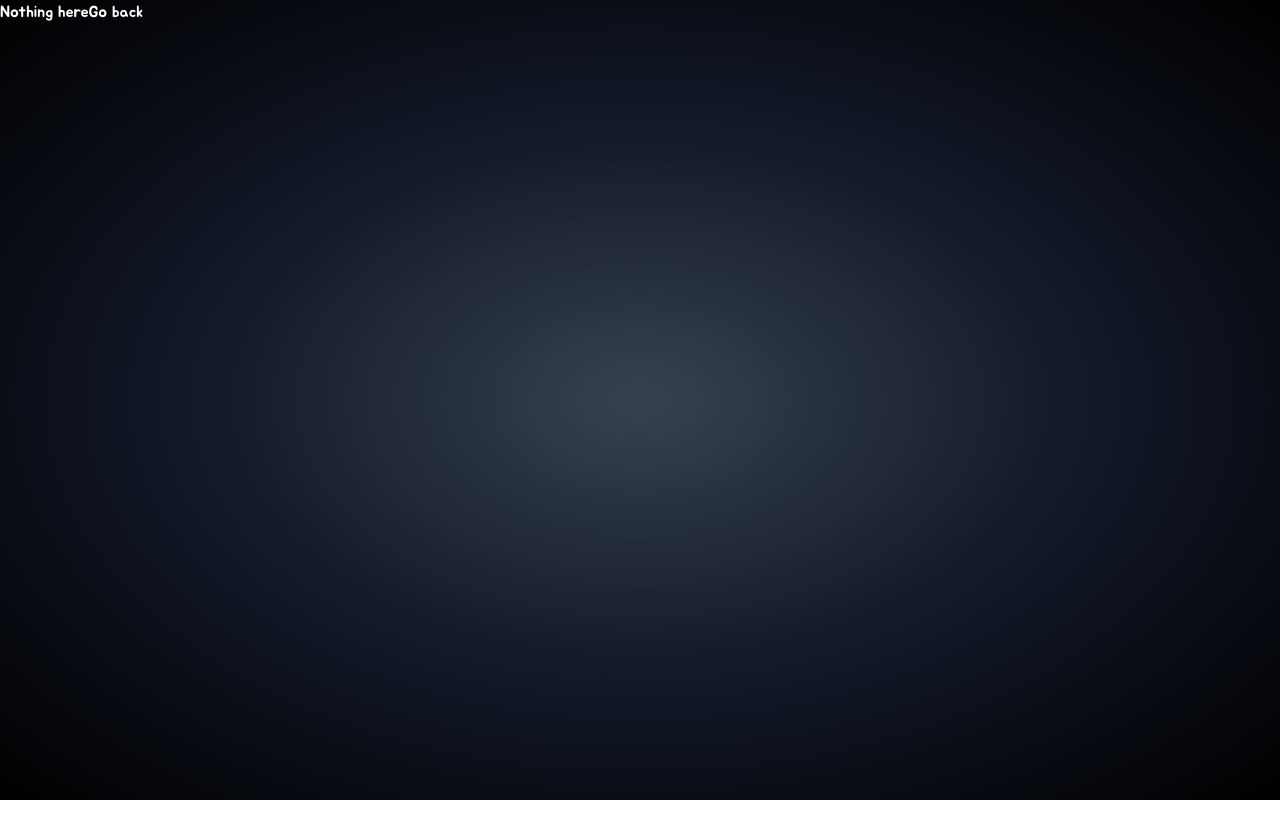
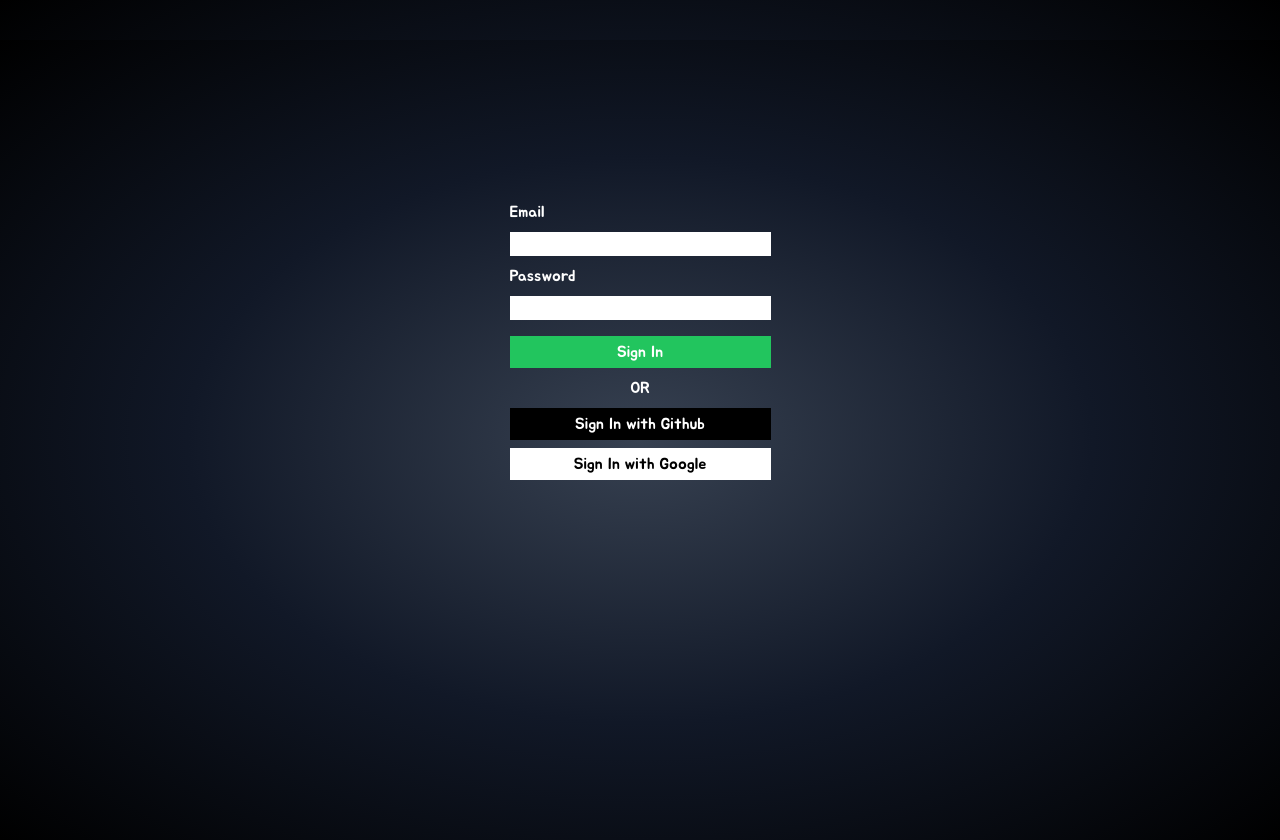
Before and after one commit to arr199/xnova-clone, a Next.js app: page /signin in a window 1280 px wide. Before the commit this address had no page. Before the commit the page ends 800 px from the top, so only its background shows below. Built offline with nearby package versions, Linux system fonts and the light colour scheme.

Commit message:
feat: Add hangar and signin page components

```diff
--- /dev/null
+++ b/src/app/hangar/page.tsx
@@ -0,0 +1,3 @@
+export default function Hangar(): JSX.Element {
+	return <div className="">hangar page</div>;
+}
--- /dev/null
+++ b/src/app/home/page.tsx
@@ -0,0 +1,21 @@
+import { MINES } from '@/entities/mines';
+
+export default function Home(): JSX.Element {
+	return (
+		<div className="flex justify-center p-24  w-full   ">
+			<div className="grid grid-cols-[repeat(auto-fill,minmax(350px,1fr))] gap-10 w-full ">
+				{MINES.map(mine => (
+					<div key={mine.id} className="relative flex flex-col gap-2 p-4 border rounded-md h-52  ">
+						<div className="flex justify-between items-center">
+							<h1 className="text-2xl">{mine.name}</h1>
+							<p className="border px-4 py-1 rounded">{mine.level}</p>
+						</div>
+						<button className="absolute right-2 bottom-2 bg-green-700 px-6 py-2 rounded hover:opacity-80 ">
+							Upgrade Mine
+						</button>
+					</div>
+				))}
+			</div>
+		</div>
+	);
+}
--- /dev/null
+++ b/src/app/signin/page.tsx
@@ -0,0 +1,38 @@
+import { signInWithGithub, signInWithGoogle } from '@/auth/actions';
+import { revalidatePath } from 'next/cache';
+
+revalidatePath('/signin');
+export default async function Page(): Promise<JSX.Element> {
+	return (
+		<div className=" grid place-items-center w-full mt-10">
+			<div className="flex flex-col gap-2 [&>input]:text-black mt-40">
+				<label htmlFor="">Email</label>
+				<input type="email" />
+				<label htmlFor="">Password</label>
+				<input type="password" />
+				<div className="flex flex-col gap-2 w-full items-start">
+					<button className="bg-green-500 py-1 mt-2  w-full">Sign In</button>
+					<span className='self-center'>OR</span>
+					<GithubButton />
+					<GoogleButton />
+				</div>
+			</div>
+		</div>
+	);
+}
+
+function GithubButton(): JSX.Element {
+	return (
+		<form className="w-full" action={signInWithGithub}>
+			<button className="bg-black py-1 w-full">Sign In with Github</button>
+		</form>
+	);
+}
+
+function GoogleButton(): JSX.Element {
+	return (
+		<form className="w-full" action={signInWithGoogle}>
+			<button className="bg-white py-1 text-black w-full">Sign In with Google</button>
+		</form>
+	);
+}
```
